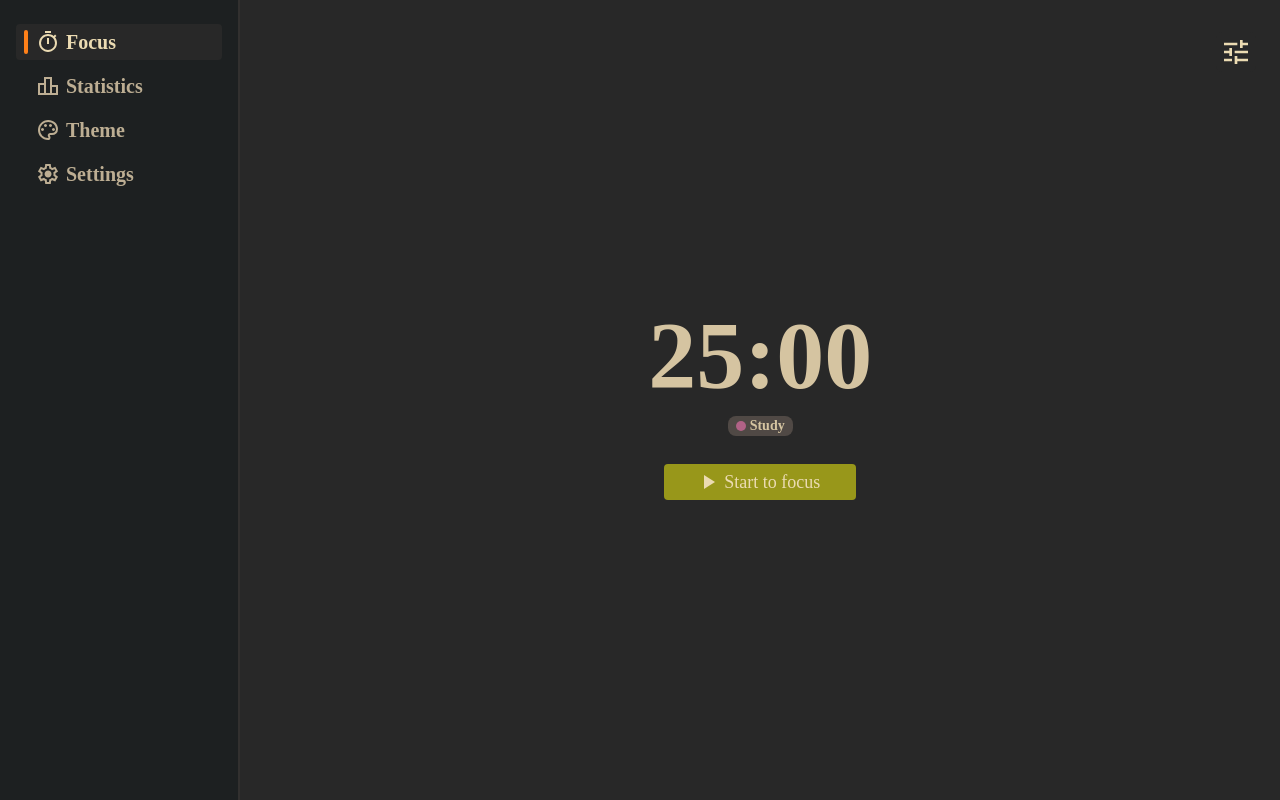
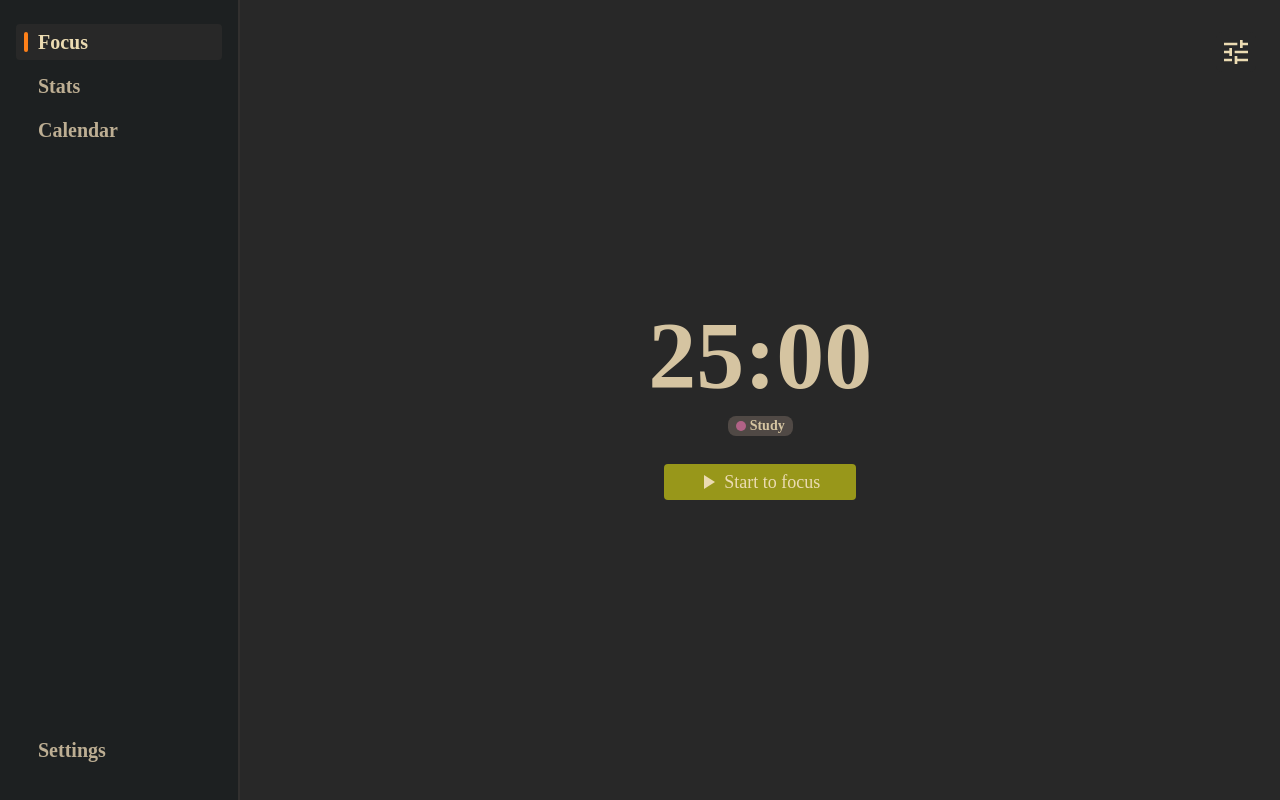
Before and after one commit to IorgaFlorinAlexandru/pomodoro-app, a React (Vite) app: page / in a window 1280 px wide. Built offline with nearby package versions, Linux system fonts and the light colour scheme; a web font is replaced by a local one.

Commit message:
fix: placed settings route at the bottom of nav menu

```diff
--- a/src/components/Navbar.tsx
+++ b/src/components/Navbar.tsx
@@ -5,12 +5,12 @@ import PomIcon from './PomIcon';
 function Navbar() {
 
     const navLinks = NavigationRoutes.map(navLink =>
-        <li key={navLink.route} className="mb-2 hover:text-gruvbox-wheat-200">
+        <li key={navLink.route} className="mb-2 hover:text-gruvbox-wheat-200 last:mt-auto">
             <NavLink to={navLink.route} className={({ isActive }) => isActive ?
                 `flex items-center w-full p-1 pl-2 rounded text-gruvbox-wheat-200 ease-in duration-100 bg-gruvbox-gray-800
-                before:block before:content-[" "] before:w-1 before:rounded before:h-6 before:mr-2 before:bg-gruvbox-orange-300`
-                : "flex items-center w-full p-1 pl-2 rounded text-inherit ease-in duration-100 hover:bg-gruvbox-gray-800 before:block before:mr-3"}>
-                    <PomIcon icon={navLink.icon} className="w-6 h-6" />
+                before:block before:content-[" "] before:w-1 before:h-5 before:rounded before:mr-1 before:bg-gruvbox-orange-300`
+                : "flex items-center w-full p-1 pl-2 rounded text-inherit ease-in duration-100 hover:bg-gruvbox-gray-800 before:block before:mr-2"}>
+                    {/* <PomIcon icon={navLink.icon} className="w-6 h-6" /> */}
                     <span className="ml-1.5">{navLink.name}</span>
             </NavLink>
         </li>
@@ -21,8 +21,8 @@ function Navbar() {
         <div className="w-72 h-full py-6 px-4 border-r-2 font-bold text-xl
             text-gruvbox-wheat-400 bg-gruvbox-gray-900
             border-gruvbox-gray-700">
-            <nav>
-                <ul className="w-full">
+            <nav className='h-full'>
+                <ul className="flex flex-col w-full h-full">
                     {navLinks}
                 </ul>
             </nav>
--- a/src/utils/nav.constants.ts
+++ b/src/utils/nav.constants.ts
@@ -9,12 +9,12 @@ export const NavigationRoutes: NavRoute[] = [
     {
         route: '/statistics',
         icon: 'leaderboard',
-        name: 'Statistics'
+        name: 'Stats'
     },
     {
         route: '/test/theme',
         icon: 'palette',
-        name: 'Theme'
+        name: 'Calendar'
     },
     {
         route: '/settings',
```
